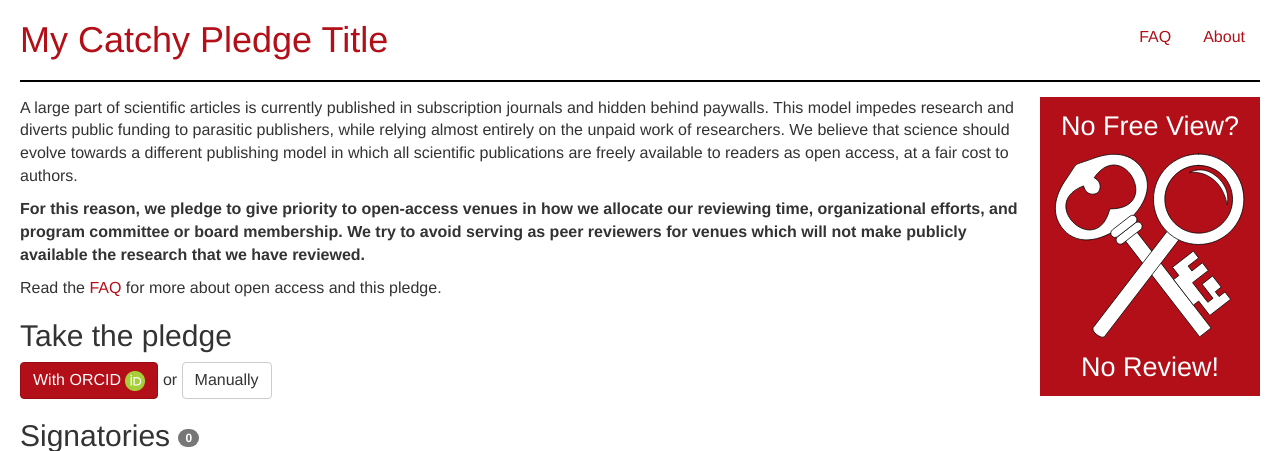
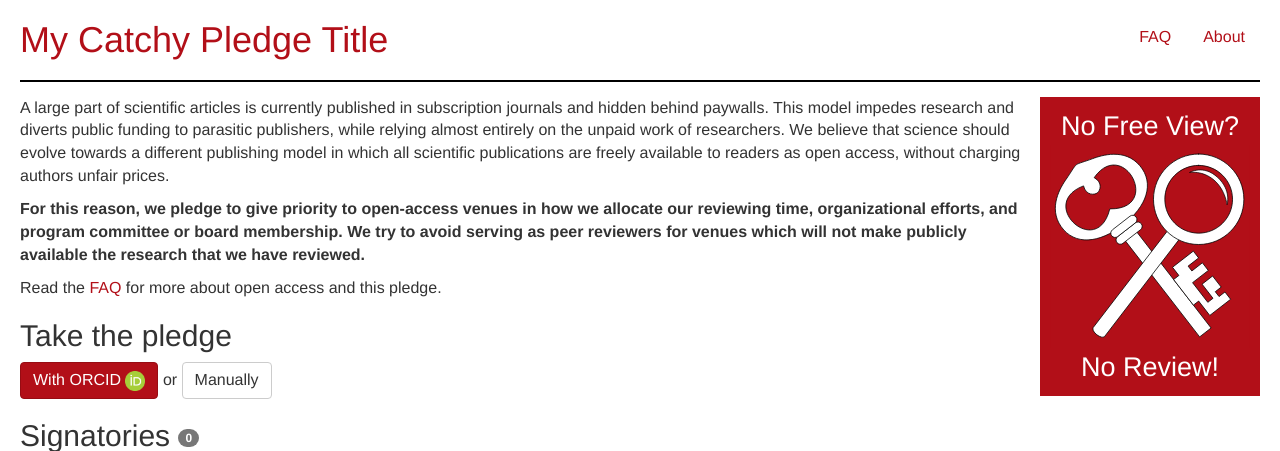
Before and after one commit to dissemin/no-free-view-no-review, a Django app: page / in a window 1280 px wide. Shown: the top 451 px of the page. Run offline with Django 3.2, Linux system fonts and the light colour scheme; data that the repository does not hold is empty; some libraries are stand-ins or nearby versions.

Commit message:
do not give the impression that charging authors is fair

```diff
--- a/signatories/templates/index.html
+++ b/signatories/templates/index.html
@@ -15,7 +15,8 @@ journals and hidden behind paywalls. This model impedes research and diverts
 public funding to parasitic publishers, while relying almost entirely on the
 unpaid work of researchers. We believe that science should evolve
 towards a different publishing model in which all scientific publications are
-freely available to readers as open access, at a fair cost to authors.</p>
+freely available to readers as open access, without charging authors unfair
+prices.</p>
 
 <p><strong>For this reason, we pledge to give priority to open-access venues in
   how we allocate our reviewing time, organizational efforts, and program committee or board membership.
```
